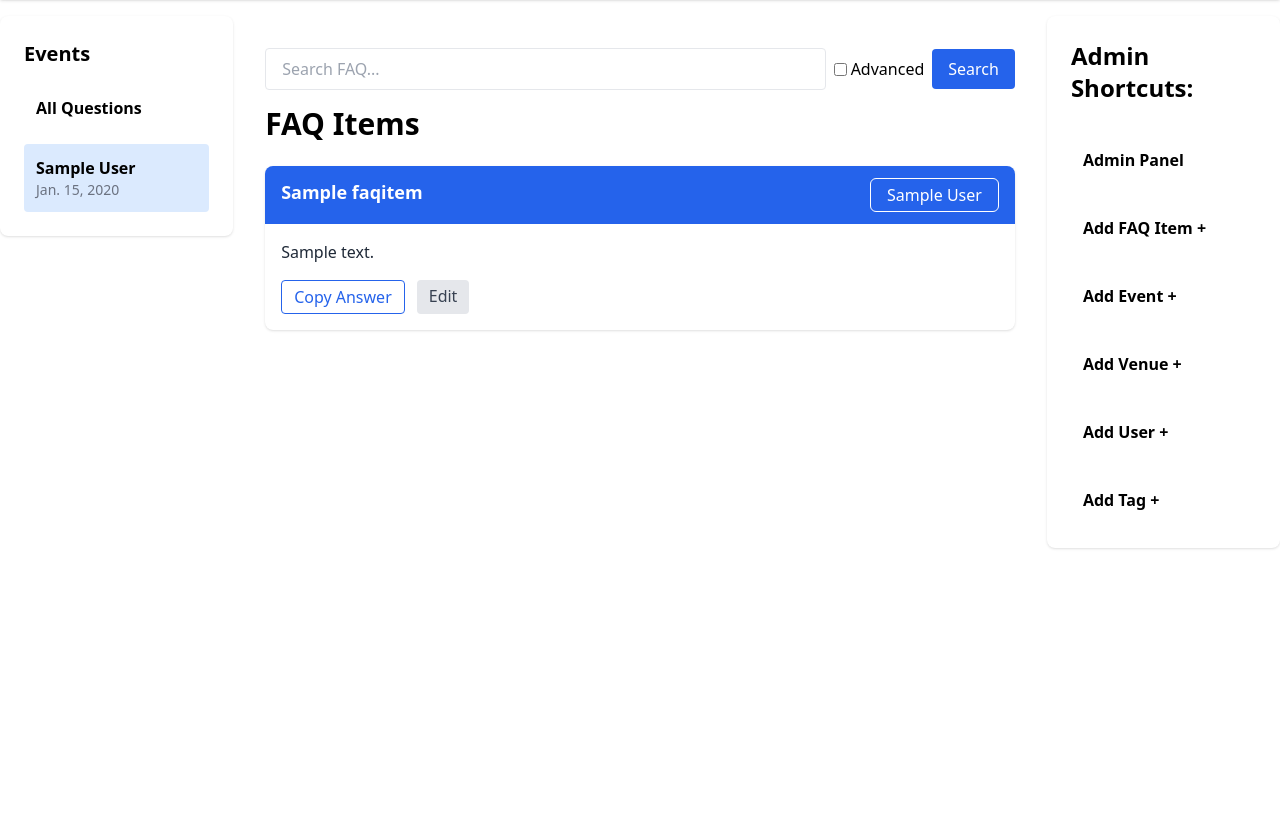
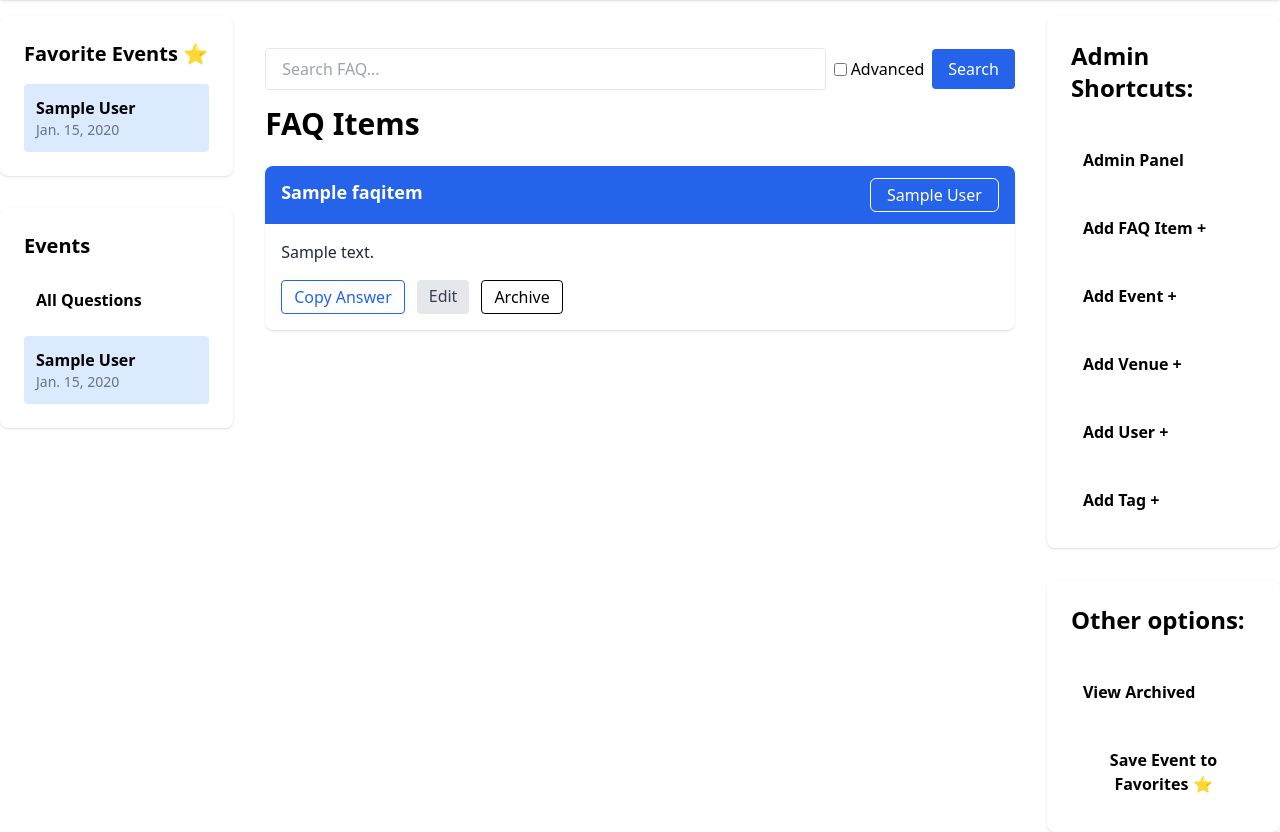
Before and after one commit to Crafture/livecrowd_help, a Django app: page /?event_id=1 in a window 1280 px wide. Shown: the part 64-896 px from the top of the page. Before the commit the page ends 613 px from the top, so only its background shows below. Run offline with Django 5.2, Linux system fonts and the light colour scheme; a user stored in the database is signed in; tables that the repository leaves empty hold one stand-in row (values such as "Sample post"); parts of the project's set-up code (start-up, migrations or seed data) failed here and were passed over; some libraries are stand-ins or nearby versions.

Commit message:
added archived functionality and favorite events

```diff
--- a/config/settings/base.py
+++ b/config/settings/base.py
@@ -213,6 +213,7 @@ TEMPLATES = [
                 "django.contrib.messages.context_processors.messages",
                 "livecrowd_help.users.context_processors.allauth_settings",
                 "livecrowd_help.faqitems.context_processors.admin_url",
+                "django.template.context_processors.request"
             ],
         },
     },
--- a/livecrowd_help/faqitems/models.py
+++ b/livecrowd_help/faqitems/models.py
@@ -54,6 +54,7 @@ class Event(TimestampedModel):
     mojo = models.BooleanField(default=False)
     venue = models.ForeignKey(Venue, on_delete=models.CASCADE, null=True)
     tags = models.ManyToManyField(Tag, related_name='events')
+    favorite = models.BooleanField(default=False)
 
     def __str__(self):
         return self.display_name
@@ -67,6 +68,7 @@ class FAQItem(TimestampedModel):
     answer = models.TextField(max_length=255)
     event = models.ForeignKey(Event, on_delete=models.CASCADE, null=True)
     tags = models.ManyToManyField(Tag, related_name="faqs")
+    archived = models.BooleanField(default=False)
 
     def __str__(self):
         return self.question
--- a/livecrowd_help/faqitems/urls.py
+++ b/livecrowd_help/faqitems/urls.py
@@ -1,6 +1,6 @@
 from django.urls import path
 from .views import dashboard_view, faq_edit_or_create_view, load_remaining_faqitems
-from livecrowd_help.faqitems.views import autocomplete, faq_delete_view
+from livecrowd_help.faqitems.views import autocomplete, faq_delete_view, toggle_archive_faq_item, toggle_favorite_event
 
 
 urlpatterns = [
@@ -10,4 +10,6 @@ urlpatterns = [
 	path('faq/<int:pk>/delete/', faq_delete_view, name='faq_delete'),
 	path('autocomplete/', autocomplete, name='autocomplete'),
 	path('load_remaining_faqitems/', load_remaining_faqitems, name='load_remaining_faqitems'),
+	path('faq/<int:pk>/archive', toggle_archive_faq_item, name='toggle_archive_faq_item'),
+	path('event/<int:event_id>/favorite', toggle_favorite_event, name='toggle_favorite_event')
 ]
--- a/livecrowd_help/faqitems/views.py
+++ b/livecrowd_help/faqitems/views.py
@@ -12,12 +12,9 @@ from .search_helpers import build_dashboard_queryset, build_autocomplete_query
 
 @login_required
 def dashboard_view(request):
-    """
-    Render the dashboard with FAQ items filtered by search parameters.
-    The advanced search (searching both question and answer) is only applied when a search query is present.
-    """
     search_form = FAQSearchForm(request.GET)
     event_id = request.GET.get('event_id')
+    archived_param = request.GET.get('archived', 'false').lower() == 'true'
 
     if search_form.is_valid():
         data = search_form.cleaned_data
@@ -33,20 +30,33 @@ def dashboard_view(request):
         all_param = False
 
     all_events = Event.objects.all().order_by('display_name')
+    favorite_events = Event.objects.filter(favorite=True).order_by('display_name')
     all_venues = Venue.objects.all().order_by('display_name')
 
     if search_query:
         faqitems_qs = build_dashboard_queryset(search_query, advanced, event_id, venue_id, all_param)
+        if archived_param:
+            faqitems_qs = faqitems_qs.filter(archived=True)
+        elif not advanced:
+            faqitems_qs = faqitems_qs.filter(archived=False)
     elif event_id:
         faqitems_qs = FAQItem.objects.filter(event__id=event_id)
+        if archived_param:
+            faqitems_qs = faqitems_qs.filter(archived=True)
+        elif not advanced:
+            faqitems_qs = faqitems_qs.filter(archived=False)
     else:
-        faqitems_qs = FAQItem.objects.all()[:200]
+        if archived_param:
+            faqitems_qs = FAQItem.objects.filter(archived=True)[:200]
+        else:
+            faqitems_qs = FAQItem.objects.filter(archived=False)[:200] if not advanced else FAQItem.objects.all()[:200]
 
     edited_faq_id = request.GET.get('edited_id')
     selected_event_id = event_id or ''
 
     context = {
         'all_events': all_events,
+        'favorite_events': favorite_events,
         'all_venues': all_venues,
         'faqitems': faqitems_qs,
         'search_query': search_query,
@@ -59,19 +69,16 @@ def dashboard_view(request):
 
 @login_required
 def autocomplete(request):
-    """
-    Returns JSON suggestions based on the current query.
-    The same double-quote detection is used here so that queries like ?q="zoeken" only return results
-    matching that term (by searching individual words in the question field).
-    """
     search_query = request.GET.get('q', '')
     event_id = request.GET.get('event_id')
+    advanced = request.GET.get('advanced', 'false').lower() == 'true'
     suggestions = []
 
     if search_query:
         s = build_autocomplete_query(search_query, event_id)
+        if not advanced:
+            s = s.filter(archived=False)
         raw_suggestions = [hit.question for hit in s]
-        # Remove duplicates while preserving order
         suggestions = list(dict.fromkeys(raw_suggestions))
 
     return JsonResponse(suggestions, safe=False)
@@ -85,8 +92,11 @@ def load_remaining_faqitems(request):
         offset = 200
         limit = 200
 
-    faqitems = FAQItem.objects.all()[offset: offset + limit]
+    advanced = request.GET.get('advanced', 'false').lower() == 'true'
 
+    faqitems_qs = FAQItem.objects.all() if advanced else FAQItem.objects.filter(archived=False)
+
+    faqitems = faqitems_qs[offset: offset + limit]
     data = [
         {
             'id': faq.id,
@@ -98,7 +108,7 @@ def load_remaining_faqitems(request):
         for faq in faqitems
     ]
 
-    total_count = FAQItem.objects.count()
+    total_count = faqitems_qs.count()
     has_more = offset + limit < total_count
 
     return JsonResponse({'faqitems': data, 'has_more': has_more}, safe=False)
@@ -150,3 +160,35 @@ def faq_edit_or_create_view(request, pk=None):
         "faq_item": faq_item,
         "next": next_url,
     })
+
+@login_required
+def toggle_archive_faq_item(request, pk=None):
+
+    faq_item = None
+
+    if request.method == "POST":
+        if pk:
+            faq_item = get_object_or_404(FAQItem, pk=pk)
+
+        if faq_item:
+            faq_item.archived = not faq_item.archived
+            faq_item.save()
+            return JsonResponse({"archived": faq_item.archived})
+
+    return JsonResponse({"error": "Invalid request"}, status=400)
+
+@login_required
+def toggle_favorite_event(request, event_id=None):
+
+    event = None
+
+    if request.method == "POST":
+        if event_id:
+            event = get_object_or_404(Event, id=event_id)
+
+        if event:
+            event.favorite = not event.favorite
+            event.save()
+            return JsonResponse({"favorite": event.favorite})
+
+    return JsonResponse({"error": "Invalid request"}, status=400)
--- a/livecrowd_help/faqitems/static/faqitems/js/dashboard.js
+++ b/livecrowd_help/static/js/dashboard.js
@@ -56,6 +56,21 @@ function debounce(func, wait) {
 		.catch(error => console.error('Error fetching suggestions:', error));
 	} else {
 	  suggestionsDiv.classList.add('hidden');
+	}
+  }
+
+  async function fetchArchived(pk) {
+	try {
+	  const response = await fetch(`/faq/${pk}/archive`, {
+		method: 'POST',
+		headers: {
+		  'Content-Type': 'application/json'
+		}
+	  });
+	  const result = await response.json();
+	  return result;
+	} catch (error) {
+	  console.error('Error archiving FAQ item:', error);
 	}
   }
 
--- a/livecrowd_help/templates/faqitems/dashboard.html
+++ b/livecrowd_help/templates/faqitems/dashboard.html
@@ -33,7 +33,7 @@
 		{% endif %}
 	  </div>
   </div>
-  <script src="{% static 'faqitems/js/dashboard.js' %}"></script>
+  <script src="{% static 'js/dashboard.js' %}"></script>
   {% block scripts %}{% endblock %}
 </body>
 </html>
--- a/livecrowd_help/templates/faqitems/partials/admin_shortcuts.html
+++ b/livecrowd_help/templates/faqitems/partials/admin_shortcuts.html
@@ -1,3 +1,5 @@
+{% csrf_token %}
+
 <div class="bg-white rounded-lg shadow p-6">
 	<h5 class="text-2xl font-bold mb-8">Admin Shortcuts:</h5>
 	<ul class="space-y-5">
@@ -34,3 +36,52 @@
 
 	</ul>
 </div>
+<div class="bg-white rounded-lg shadow mt-8 p-6">
+	<h5 class="text-2xl font-bold mb-8">Other options:</h5>
+	<ul class="space-y-5">
+		<li>
+			<a href="{% url 'dashboard' %}?archived=true" class="block p-3 rounded hover:bg-gray-100">
+				<div class="font-semibold">View Archived</div>
+			</a>
+		</li>
+		{% if request.GET.event_id %}
+		<li>
+			<button id="favorite" class="block p-3 rounded hover:bg-gray-100" onclick="fetchFavorite('{{ request.GET.event_id }}')">
+
+				<div class="font-semibold">Save Event to Favorites ⭐️</div>
+			</button>
+		</li>
+		{% endif %}
+	</ul>
+</div>
+<script>
+
+	async function fetchFavorite(event_id) {
+		const csrfToken = document.querySelector('input[name="csrfmiddlewaretoken"]')?.value;
+		if (csrfToken) {
+			try {
+			const response = await fetch(`/event/${event_id}/favorite`, {
+				method: 'POST',
+				credentials: 'same-origin',
+				headers: {
+				'Content-Type': 'application/json',
+				'X-CSRFToken': csrfToken,
+				}
+			});
+
+			if (!response.ok) {
+				throw new Error('Network response was not ok');
+			}
+
+			const result = await response.json();
+
+			return result;
+			} catch (error) {
+			console.error('Error Favoriting Event:', error);
+			}
+		} else {
+			console.error("No CSRF token found");
+		}
+	}
+
+</script>
--- a/livecrowd_help/templates/faqitems/partials/main.html
+++ b/livecrowd_help/templates/faqitems/partials/main.html
@@ -1,3 +1,5 @@
+{% csrf_token %}
+{% load static %}
 <form method="get" action="{% url 'dashboard' %}" class="mb-4" id="search-form">
 	<div class="flex items-center space-x-2 relative">
 		<input type="text" name="q" id="search" placeholder="Search FAQ..." value="{{ search_query }}"
@@ -15,7 +17,9 @@
 	</div>
 </form>
 
-{% if search_query %}
+{% if request.GET.archived == "true" %}
+  <h2 class="text-3xl text-gray-500 font-bold mb-6">Archived</h2>
+{% elif search_query %}
 <h2 class="text-3xl font-bold mb-6">Results for: {{ search_query }}</h2>
 {% else %}
 <h2 class="text-3xl font-bold mb-6">FAQ Items</h2>
@@ -45,12 +49,57 @@
 					class="px-3 py-1 bg-gray-200 text-gray-700 rounded hover:bg-gray-300 transition">
 					Edit
 				</a>
+				<button
+					class="px-3 py-1 border border-black text-black rounded hover:bg-black hover:text-white transition"
+					onclick="fetchArchived('{{ faq.pk }}')">
+					{% if faq.archived %}
+					Dearchive
+					{% else %}
+					Archive
+					{% endif %}
+				</button>
 			</div>
 		</div>
 	</div>
 	{% endfor %}
 	<div id="load-more-container" class="text-center my-6">
 	</div>
+	<script>
+
+		async function fetchArchived(pk) {
+			const csrfToken = document.querySelector('input[name="csrfmiddlewaretoken"]')?.value;
+			if (csrfToken) {
+				try {
+				const response = await fetch(`/faq/${pk}/archive`, {
+					method: 'POST',
+					credentials: 'same-origin',
+					headers: {
+					'Content-Type': 'application/json',
+					'X-CSRFToken': csrfToken,
+					}
+				});
+
+				if (!response.ok) {
+					throw new Error('Network response was not ok');
+				}
+
+				const result = await response.json();
+
+				const faqElement = document.getElementById(`faq-${pk}`);
+				if (faqElement) {
+					faqElement.style.display = 'none';
+				}
+
+				return result;
+				} catch (error) {
+				console.error('Error archiving FAQ item:', error);
+				}
+			} else {
+				console.error("No CSRF token found");
+			}
+		}
+
+	</script>
 </div>
 {% else %}
 <p class="text-gray-600">No FAQ items selected. Please choose an event, venue, or use the search.</p>
--- a/livecrowd_help/templates/faqitems/partials/sidebar.html
+++ b/livecrowd_help/templates/faqitems/partials/sidebar.html
@@ -1,4 +1,27 @@
 <div class="bg-white rounded-lg shadow p-6">
+	<h5 class="text-xl font-bold mb-4">Favorite Events  ⭐️</h5>
+	<ul class="space-y-3">
+
+	{% if favorite_events %}
+	{% for event in favorite_events %}
+	<li>
+		<a href="?event_id={{ event.id }}"
+		   class="block p-3 rounded hover:bg-gray-100 {% if event.id|stringformat:"s" == selected_event_id|stringformat:"s" %} bg-blue-100 {% endif %}">
+			<div class="font-semibold">{{ event.display_name }}</div>
+			<div class="text-sm text-gray-500">{{ event.start_date }}</div>
+		</a>
+	</li>
+	{% endfor %}
+	</ul>
+	{% else %}
+		<li>
+			<h2>No Favorite Events.</h2>
+		</li>
+	{% endif %}
+
+</div>
+
+<div class="bg-white rounded-lg shadow mt-8 p-6">
 	<h5 class="text-xl font-bold mb-4">Events</h5>
 	<ul class="space-y-3">
 		<!-- "All Questions" optie: als er geen event_id is geselecteerd, maak deze dan actief -->
```
Also changed, not shown: livecrowd_help/contrib/sites/migrations/0001_initial.py, livecrowd_help/contrib/sites/migrations/0002_alter_domain_unique.py (deleted), livecrowd_help/contrib/sites/migrations/0003_set_site_domain_and_name.py (deleted), livecrowd_help/contrib/sites/migrations/0004_alter_options_ordering_domain.py (deleted), livecrowd_help/faqitems/migrations/0002_faqitem_archived.py (added), livecrowd_help/faqitems/migrations/0003_event_favorite.py (added).
